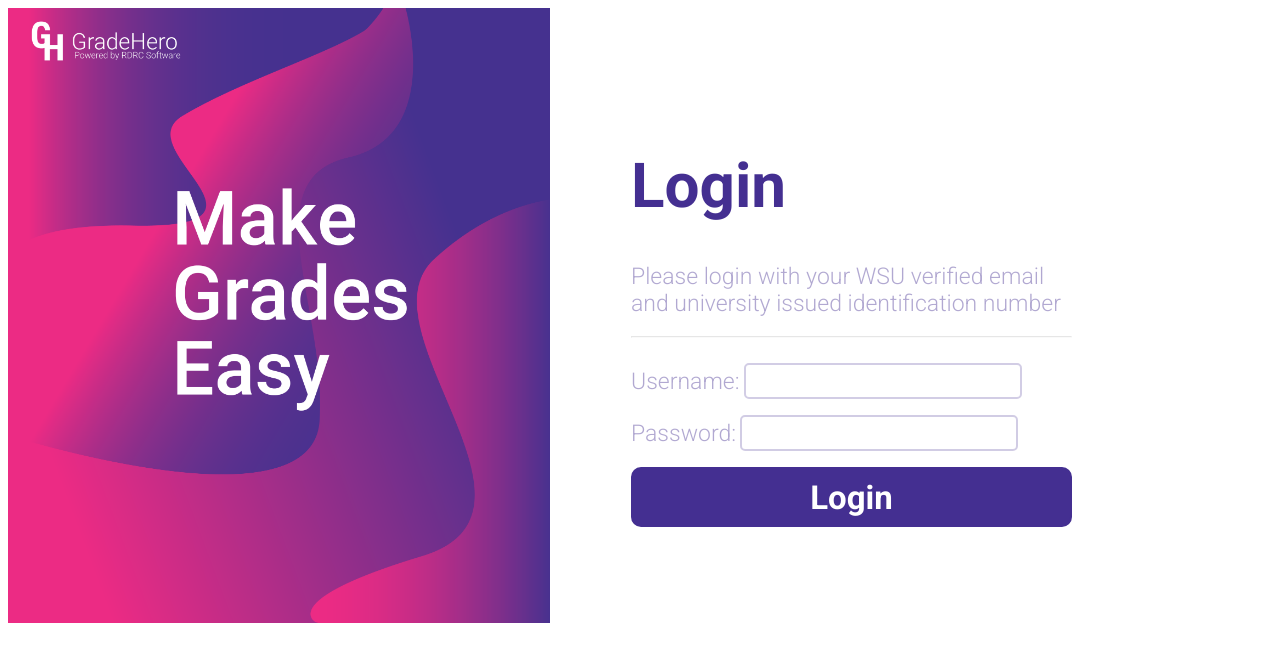
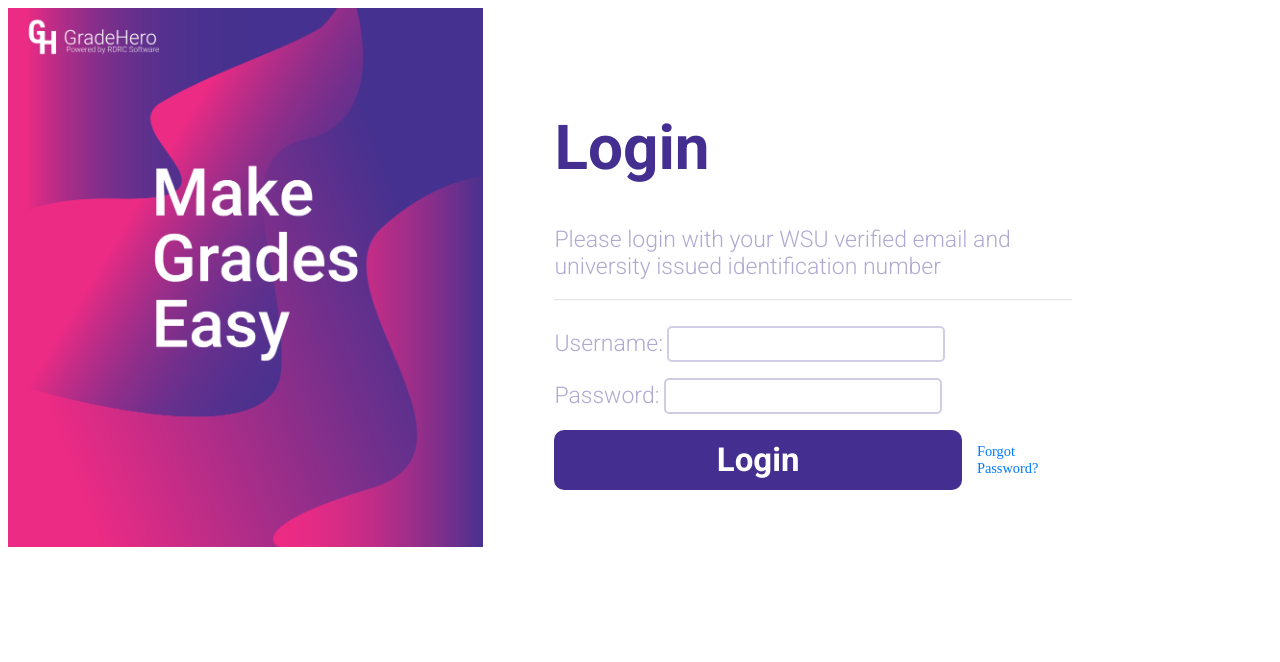
Before and after one commit to darya17b/GradeTracker2, a Django app: page /accounts/login/ in a window 1280 px wide. Shown: the top 662 px of the page. Run offline with Django 5.2, Linux system fonts and the light colour scheme; some libraries are stand-ins or nearby versions.

Commit message:
added all the files for forget_password

```diff
--- a/gradetracker/gradetracker/urls.py
+++ b/gradetracker/gradetracker/urls.py
@@ -33,5 +33,10 @@
     path('grades/<int:course_id>', student_grades, name='student_grades'),
     path('', RedirectView.as_view(url='/accounts/login/', permanent=False)),
     path('accounts/login/home/', student_courses, name='home'),
-    path('finalgrade/', final_grade_cal, name='finalgrade')
+    path('finalgrade/', final_grade_cal, name='finalgrade'),
+    # password reset
+    path('password_reset/', auth_views.PasswordResetView.as_view(template_name='gradetracker/password_reset_form.html'), name='password_reset'),
+    path('password_reset/done/', auth_views.PasswordResetDoneView.as_view(template_name='gradetracker/password_reset_done.html'), name='password_reset_done'),
+    path('reset/<uidb64>/<token>/', auth_views.PasswordResetConfirmView.as_view(template_name='gradetracker/password_reset_confirm.html'), name='password_reset_confirm'),
+    path('reset/done/', auth_views.PasswordResetCompleteView.as_view(template_name='gradetracker/password_reset_complete.html'), name='password_reset_complete'),
 ]
--- a/gradetracker/templates/gradetracker/login.html
+++ b/gradetracker/templates/gradetracker/login.html
@@ -12,19 +12,30 @@
 
 		<link rel="preconnect" href="https://fonts.googleapis.com">
 		<link rel="preconnect" href="https://fonts.gstatic.com" crossorigin>
-		<link href="https://fonts.googleapis.com/css2?family=Roboto:ital,wght@0,100;0,300;0,400;0,500;0,700;0,900;1,100;1,300;1,400;1,500;1,700;1,900&family=Silkscreen&display=swap" rel="stylesheet">
+		<link href="https://fonts.googleapis.com/css2?family=Roboto:ital,wght@0,100;0,300;0,400;0,500;0,700;0,900&family=Silkscreen&display=swap" rel="stylesheet">
 
-
-		<!-- external and on-page CSS goes here -->
 		<link rel="stylesheet" href="{% static 'login.css' %}" media="all">
 		<style>
 
+			#login_actions {
+				display: flex;
+				align-items: center;
+				gap: 15px;
+			}
+			#forgot_password {
+				font-size: 0.9em;
+				color: #007BFF;
+				text-decoration: none;
+			}
+			#forgot_password:hover {
+				text-decoration: underline;
+			}
 		</style>
 
-		<!-- external and on-page JavaScript goes here -->
+
 		<script src="https://kit.fontawesome.com/dc4b9d6624.js" crossorigin="anonymous"></script>
 		<script>
-			// on-page JavaScript, if any, goes here -- otherwise delete this section
+
 		</script>
 
 	</head>
@@ -40,7 +51,10 @@
   				<form action="{% url 'login' %}" method="POST">
                     {% csrf_token %}
                     {{ form.as_p }}
-        			<button type="submit" id="login_button">Login</button>
+                    <div id="login_actions">
+                        <button type="submit" id="login_button">Login</button>
+                        <a href="{% url 'password_reset' %}" id="forgot_password">Forgot Password?</a>
+                    </div>
   				</form>
   			</div>
 		</div>
--- a/gradetracker/templates/gradetracker/logout.html
+++ /dev/null
@@ -1,4 +0,0 @@
-<form method="post" action="{% url 'logout' %}">
-    {% csrf_token %}
-    <button type="submit">logout</button>
-</form>
--- /dev/null
+++ b/gradetracker/templates/gradetracker/password_reset_complete.html
@@ -0,0 +1,2 @@
+<h2>Password Reset Complete</h2>
+<p>Your password has been successfully reset. You can now <a href="{% url 'login' %}">log in</a> with the new password.</p>
--- /dev/null
+++ b/gradetracker/templates/gradetracker/password_reset_confirm.html
@@ -0,0 +1,6 @@
+<h2>Enter a New Password</h2>
+<form method="post">
+    {% csrf_token %}
+    {{ form.as_p }}
+    <button type="submit">Reset Password</button>
+</form>
--- /dev/null
+++ b/gradetracker/templates/gradetracker/password_reset_done.html
@@ -0,0 +1,2 @@
+<h2>Password Reset Sent</h2>
+<p>An email with instructions to reset your password has been sent if the email is registered in our system.</p>
--- /dev/null
+++ b/gradetracker/templates/gradetracker/password_reset_form.html
@@ -0,0 +1,6 @@
+<h2>Reset Your Password</h2>
+<form method="post">
+    {% csrf_token %}
+    {{ form.as_p }}
+    <button type="submit">Send Reset Email</button>
+</form>
```
Also changed, not shown: gradetracker/gradetracker/settings.py (+8 -0 lines), gradetracker/db.sqlite3.
